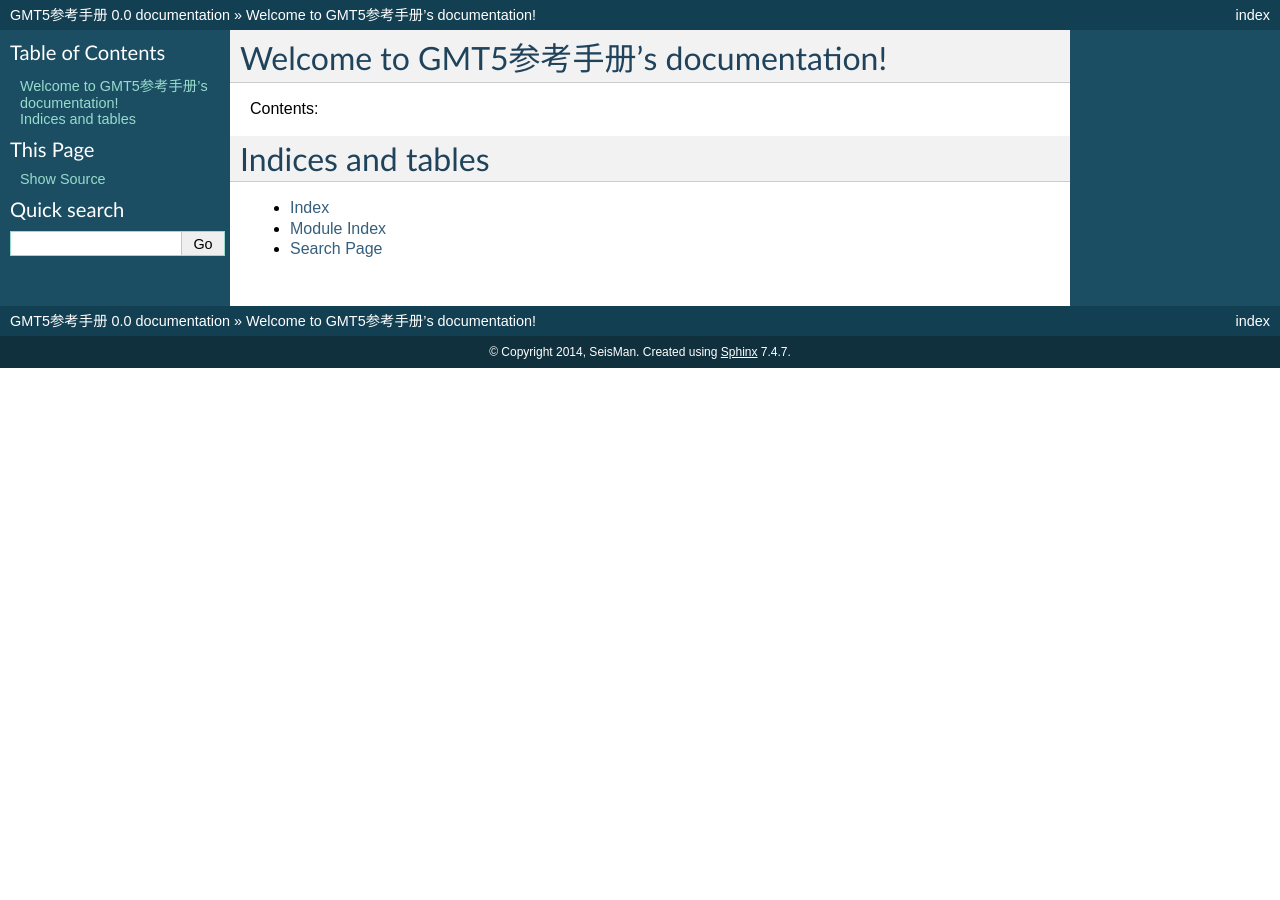
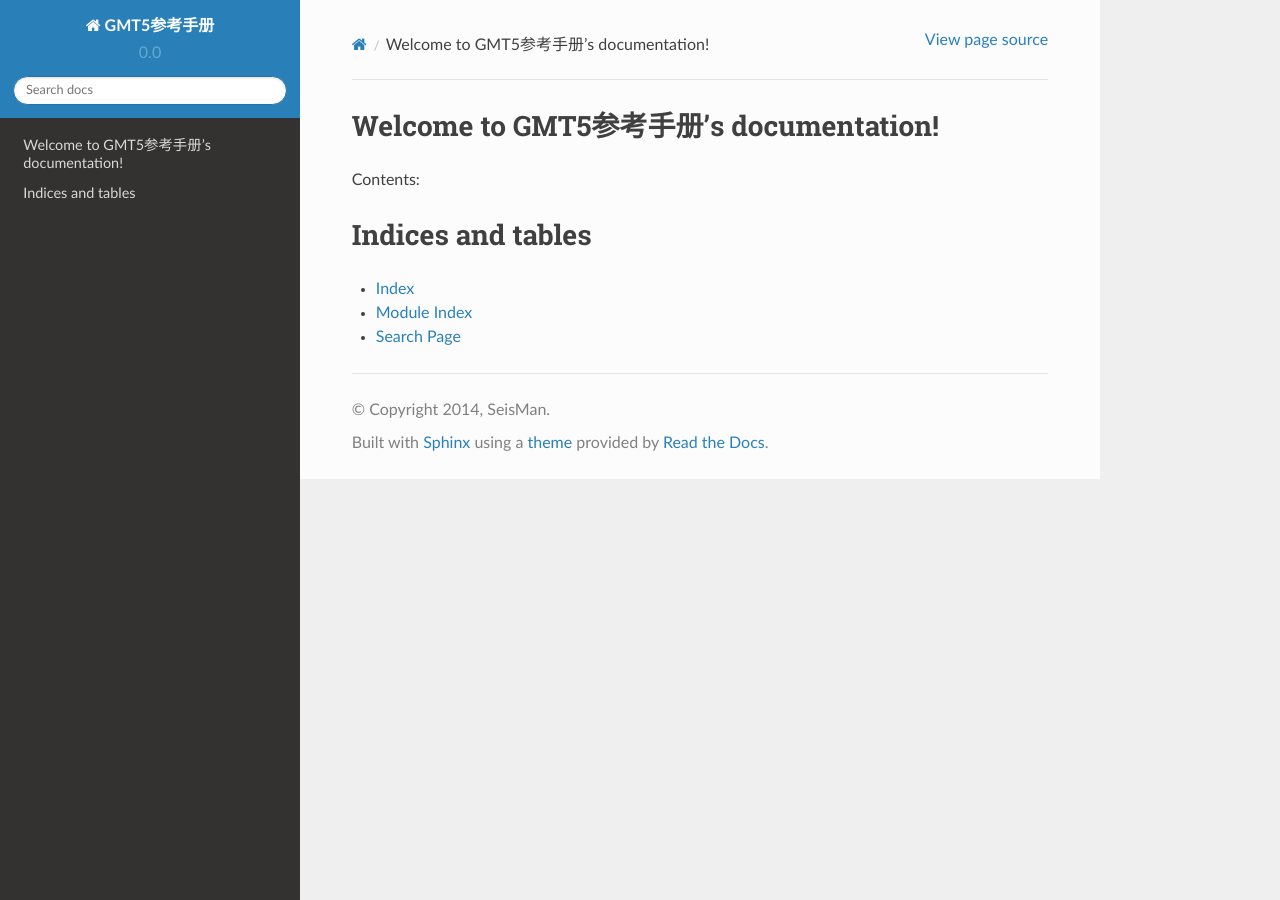
Before and after one commit to seisman/GMT5_Docs, a Sphinx documentation site: the page built from source/index.rst, in a window 1280 px wide. Built offline with Sphinx 7.4.7 and the Read the Docs theme 2.0.0, drawn with Linux system fonts in a browser that asks for light colours; some of the changed lines change nothing that is shown.

Commit message:
使用RTD主题，删除不必要的扩展

```diff
--- a/source/conf.py
+++ b/source/conf.py
@@ -30,9 +30,6 @@ import os
 # extensions coming with Sphinx (named 'sphinx.ext.*') or your custom
 # ones.
 extensions = [
-    'sphinx.ext.autodoc',
-    'sphinx.ext.doctest',
-    'sphinx.ext.intersphinx',
     'sphinx.ext.todo',
     'sphinx.ext.coverage',
     'sphinx.ext.mathjax',
@@ -105,18 +102,22 @@ pygments_style = 'sphinx'
 
 
 # -- Options for HTML output ----------------------------------------------
+on_rtd = os.environ.get('READTHEDOCS', None) == 'True'
 
 # The theme to use for HTML and HTML Help pages.  See the documentation for
 # a list of builtin themes.
-html_theme = 'default'
+if on_rtd:
+    html_theme = 'default'
+else:
+    import sphinx_rtd_theme
+    html_theme = 'sphinx_rtd_theme'
+    # Add any paths that contain custom themes here, relative to this directory.
+    html_theme_path = [sphinx_rtd_theme.get_html_theme_path()]
 
 # Theme options are theme-specific and customize the look and feel of a theme
 # further.  For a list of options available for each theme, see the
 # documentation.
 #html_theme_options = {}
-
-# Add any paths that contain custom themes here, relative to this directory.
-#html_theme_path = []
 
 # The name for this set of Sphinx documents.  If None, it defaults to
 # "<project> v<release> documentation".
```
